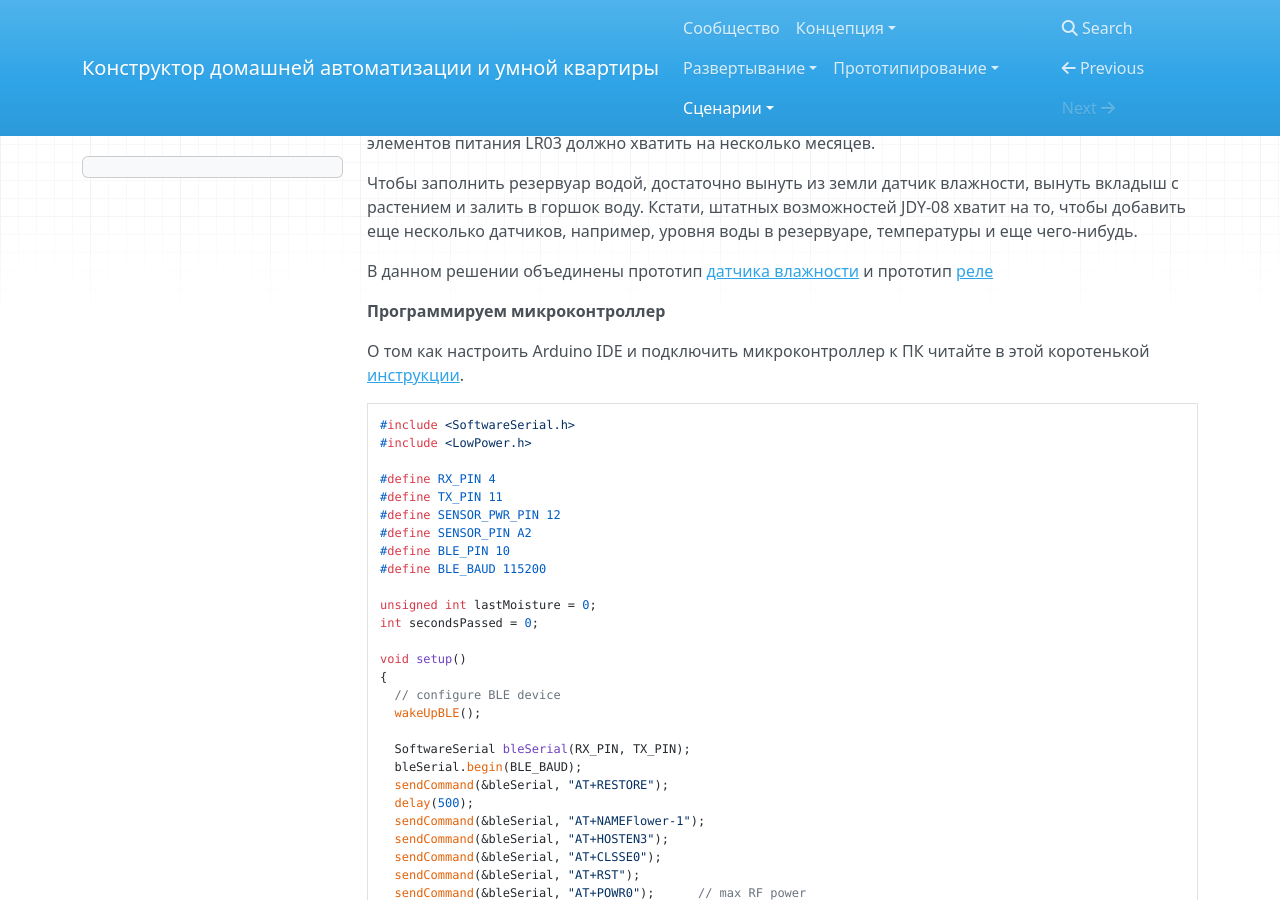
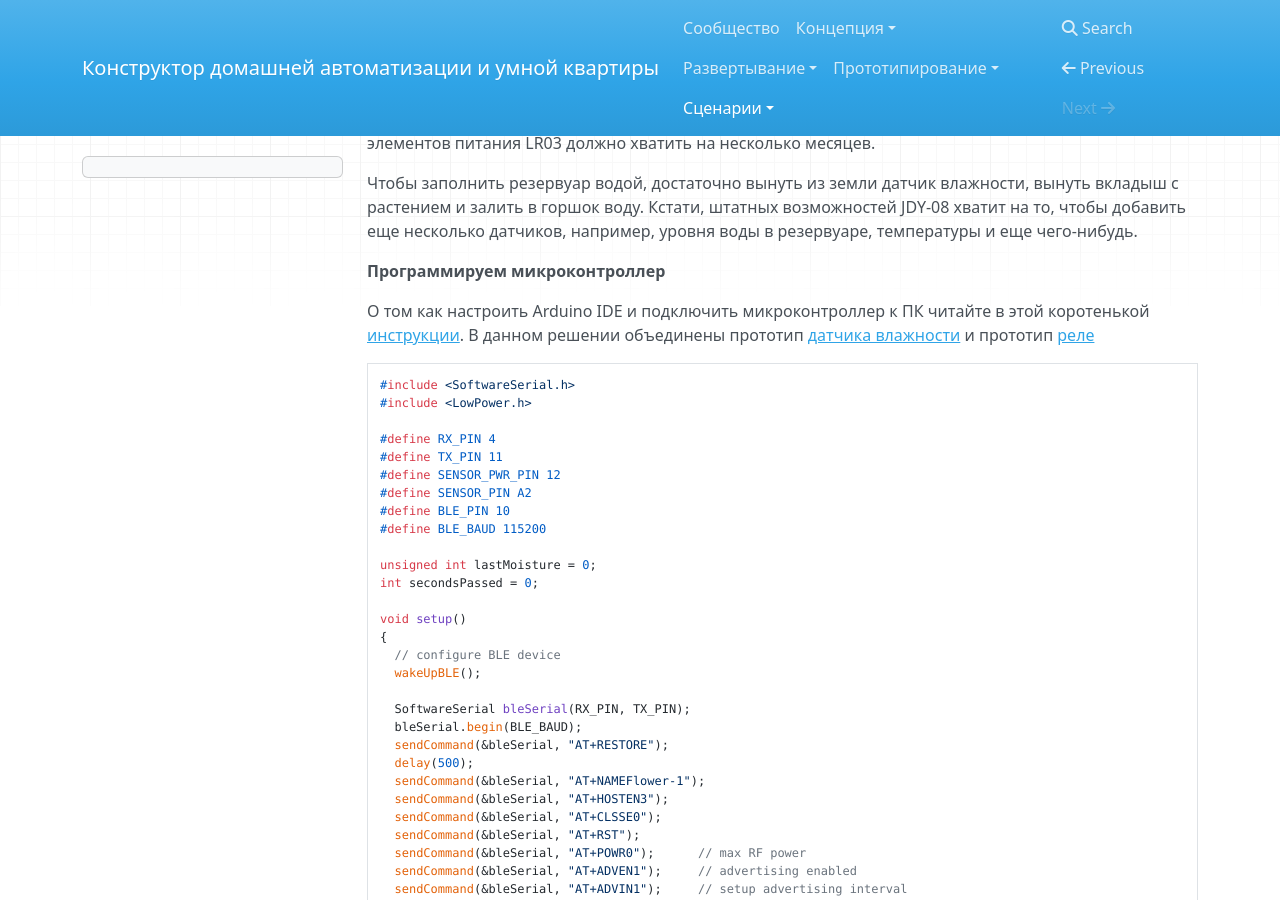
Before and after one commit to cutecare/cutecare-docs, an MkDocs documentation site: the page built from docs/Автополив цветов.md, in a window 1280 px wide and 900 px high, scrolled down 2144 px. Built offline with MkDocs 1.6.1, drawn with Linux system fonts in a browser that asks for light colours; nearby versions of some CDN libraries; old or Windows-style settings are respelled for this version of MkDocs.

````diff
--- a/docs/Автополив цветов.md
+++ b/docs/Автополив цветов.md
@@ -25,11 +25,9 @@
 
 Чтобы заполнить резервуар водой, достаточно вынуть из земли датчик влажности, вынуть вкладыш с растением и залить в горшок воду. Кстати, штатных возможностей JDY-08 хватит на то, чтобы добавить еще несколько датчиков, например, уровня воды в резервуаре, температуры и еще чего-нибудь.
 
-В данном решении объединены прототип [датчика влажности](http://cutecare.readthedocs.io/ru/master/%D0%A1%D0%B5%D0%BD%D1%81%D0%BE%D1%80%20CC41A/) и прототип [реле](http://cutecare.readthedocs.io/ru/master/%D0%A0%D0%B5%D0%BB%D0%B5%20JDY-08/)
-
 **Программируем микроконтроллер**
 
-О том как настроить Arduino IDE и подключить микроконтроллер к ПК читайте в этой коротенькой [инструкции](http://cutecare.readthedocs.io/ru/master/%D0%9C%D0%B8%D0%BA%D1%80%D0%BE%D0%BA%D0%BE%D0%BD%D1%82%D1%80%D0%BE%D0%BB%D0%BB%D0%B5%D1%80%D1%8B/#arduino-pro-mini).
+О том как настроить Arduino IDE и подключить микроконтроллер к ПК читайте в этой коротенькой [инструкции](http://cutecare.readthedocs.io/ru/master/%D0%9C%D0%B8%D0%BA%D1%80%D0%BE%D0%BA%D0%BE%D0%BD%D1%82%D1%80%D0%BE%D0%BB%D0%BB%D0%B5%D1%80%D1%8B/#arduino-pro-mini). В данном решении объединены прототип [датчика влажности](http://cutecare.readthedocs.io/ru/master/%D0%A1%D0%B5%D0%BD%D1%81%D0%BE%D1%80%20CC41A/) и прототип [реле](http://cutecare.readthedocs.io/ru/master/%D0%A0%D0%B5%D0%BB%D0%B5%20JDY-08/)
 
 ```
 #include <SoftwareSerial.h>
````
